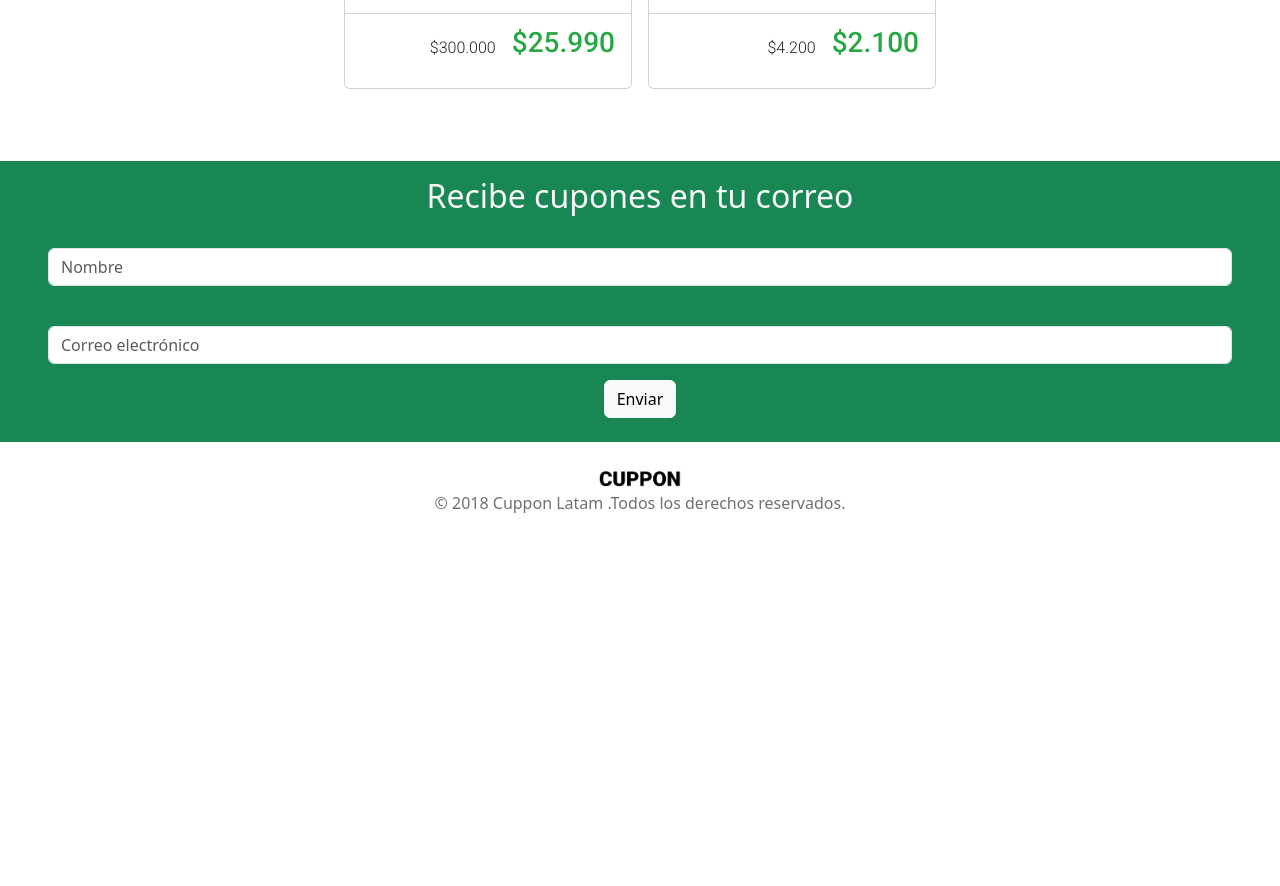
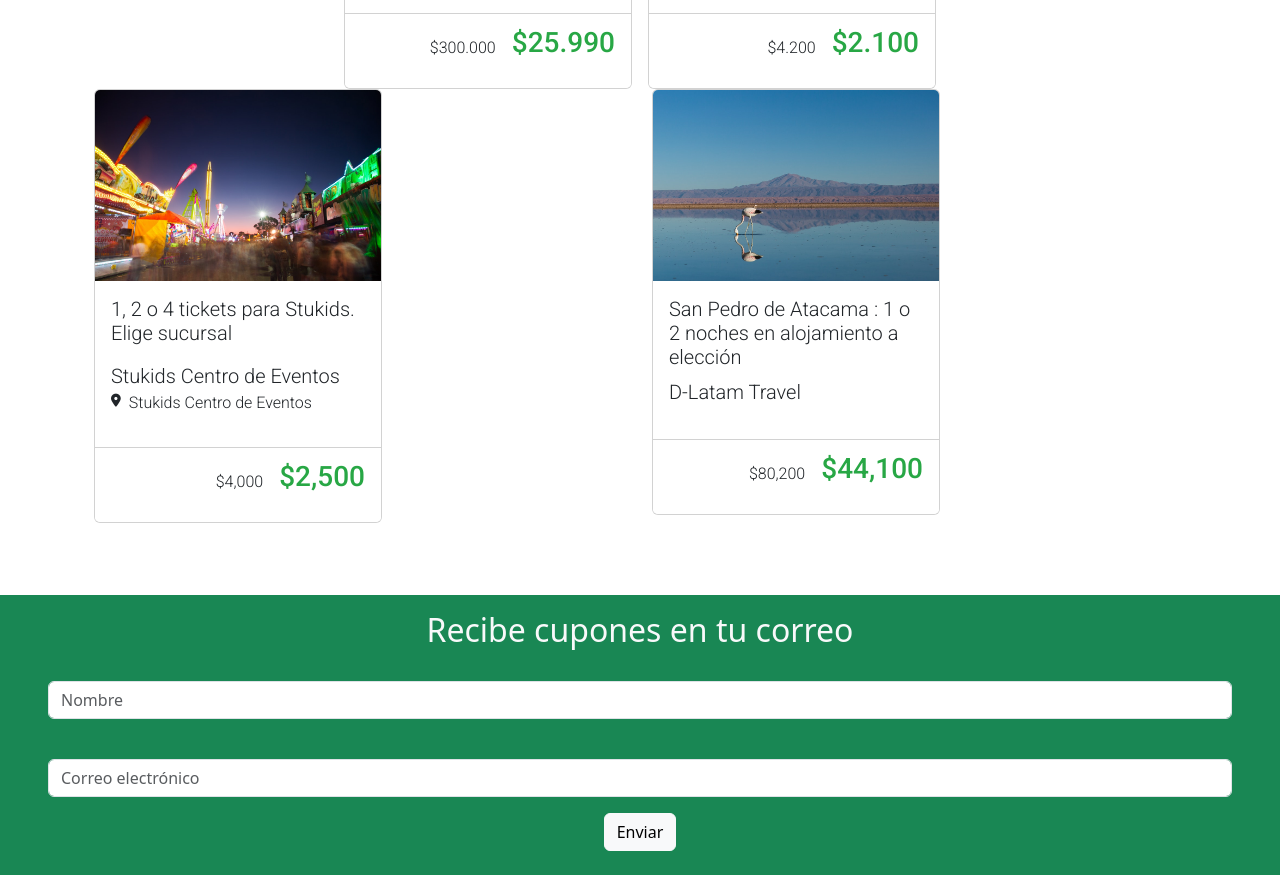
Before and after one commit to Lisuey/cuppon, a plain HTML site: page index.html in a window 1280 px wide. Shown: the part 949-1835 px from the top of the page. Before the commit the page ends 1504 px from the top, so only its background shows below. Drawn offline with nearby package versions, Linux system fonts and the light colour scheme.

Commit message:
Cards 05 06

```diff
--- a/index.html
+++ b/index.html
@@ -141,6 +141,50 @@
                 </div>
             </div>
 
+  <!--CARD-->
+  <div class="container">
+    <div class="row align-items-start">
+      <div class="col">
+        <div class="card" style="width: 18rem;">
+            <img src="assets/img/cupon-5.jpg" class="card-img-top" alt="...">
+            <div class="card-body">
+              <h5 class="card-title os-light mb-3">1, 2 o 4 tickets para Stukids. Elige sucursal</h5>
+              <p class="fs-5 os-light mb-0">Stukids Centro de Eventos</p>
+              <div class="d-flex adress">
+              <div class="g-col-2"><i class="fa-solid fa-map-marker-alt pe-2"></i></div>
+              <div class="g-col-8"><p class="fs-6 os-light">Stukids Centro de Eventos</p></div>
+            </div>
+            </div>
+            <ul class="list-group list-group-flush">
+              <li class="list-group-item d-flex justify-content-end align-items-end">
+                  <p class="os-light pb-1 me-3">$4,000</p>
+                  <p class="os-medium c-green fs-3">$2,500</p>
+              </li>
+          </ul>
+          </div>
+      </div>
+      <div class="col">
+
+        <div class="card" style="width: 18rem;">
+          <img src="assets/img/cupon-6.jpg" class="card-img-top" alt="cupon 06">
+          <div class="card-body">
+            <h5 class="card-title os-light">San Pedro de Atacama : 1 o 2 noches en alojamiento a elección</h5>
+            <p class="fs-5 os-light">D-Latam Travel</p>
+            <div class="d-flex adress">
+          </div>
+          </div>
+          <ul class="list-group list-group-flush">
+            <li class="list-group-item d-flex justify-content-end align-items-end">
+                <p class="os-light pb-1 me-3">$80,200</p>
+                <p class="os-medium c-green fs-3">$44,100</p>
+            </li>
+        </ul>
+        </div>
+
+
+      </div>
+</div>
+
 
 
 
```
